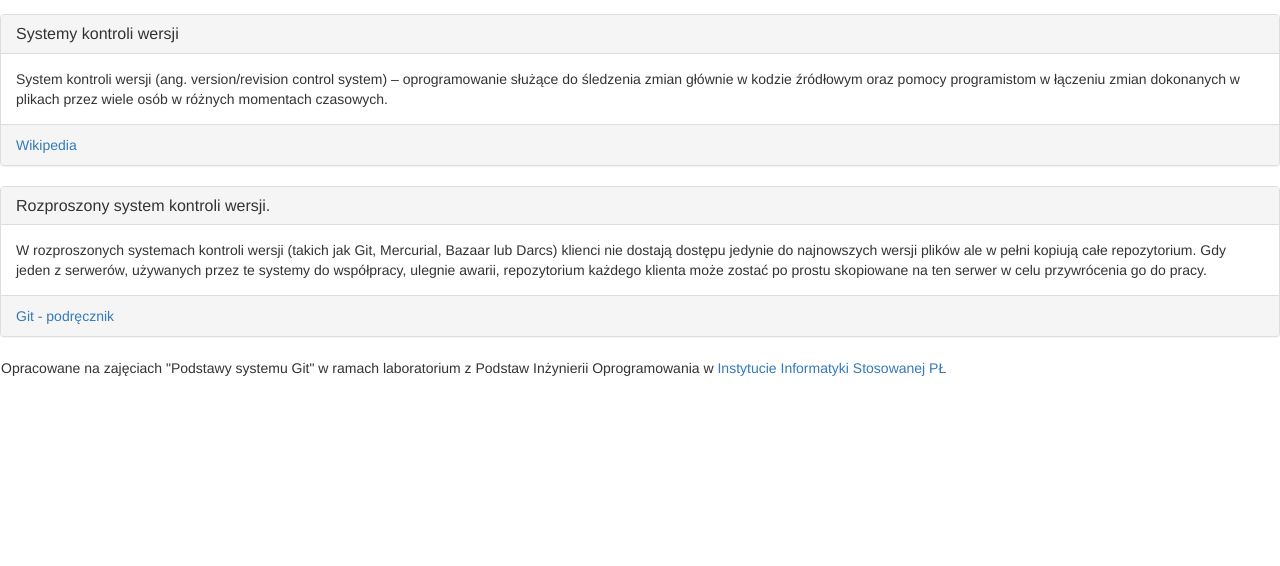
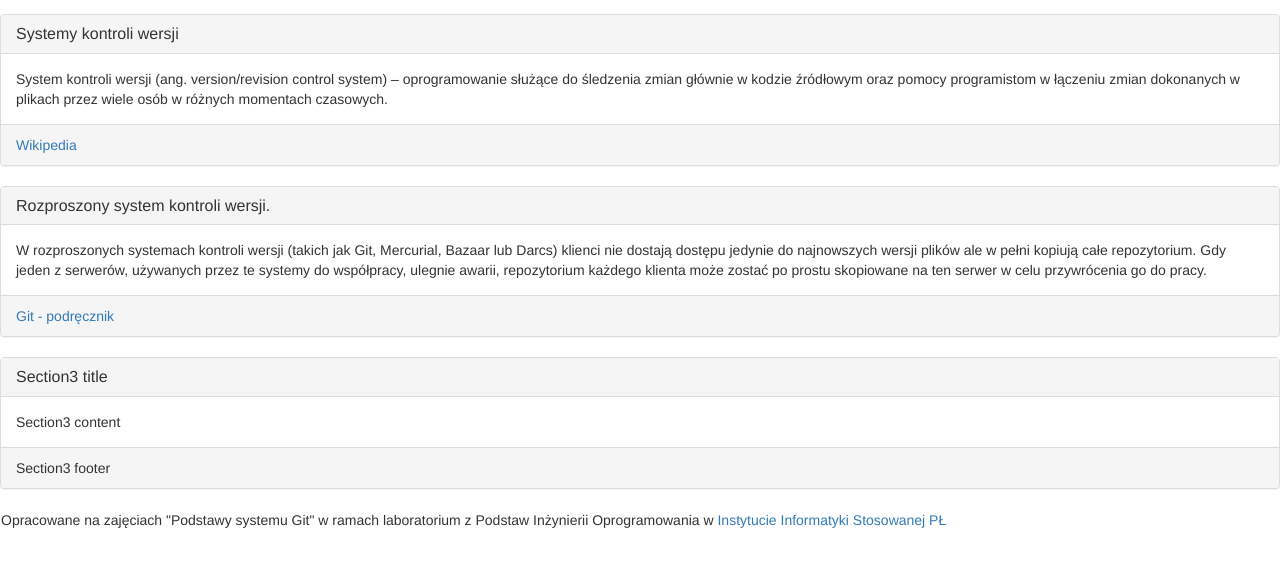
Before and after one commit to GrzegorzArendarczyk/iislabpio_180128, a plain HTML site: page index.html in a window 1280 px wide. Shown: the part 58-624 px from the top of the page. Drawn offline with nearby package versions, Linux system fonts and the light colour scheme.

Commit message:
nowa sekcja dokumentu

```diff
--- a/index.html
+++ b/index.html
@@ -40,6 +40,17 @@ System kontroli wersji (ang. version/revision control system) – oprogramowanie
 				<a href="http://git-scm.com/book/pl/Pierwsze-kroki-Wprowadzenie-do-kontroli-wersji#Rozproszone-systemy-kontroli-wersji">Git - podręcznik</a>
 			</footer>
 		</section>
+		<section id="section3" class="panel panel-default">
+		<div class="panel-heading">
+    		<h3 class="panel-title">Section3 title</h3>
+  		</div>
+  		<div class="panel-body">
+	    	Section3 content
+	  	</div>
+		<footer class="panel-footer">
+			Section3 footer
+		</footer>
+		</section>
 		<footer  class="navbar">
 			Opracowane na zajęciach "Podstawy systemu Git" w ramach laboratorium z Podstaw Inżynierii Oprogramowania w <a href="http://www.iis.p.lodz.pl/">Instytucie Informatyki Stosowanej PŁ</a>
 
```
